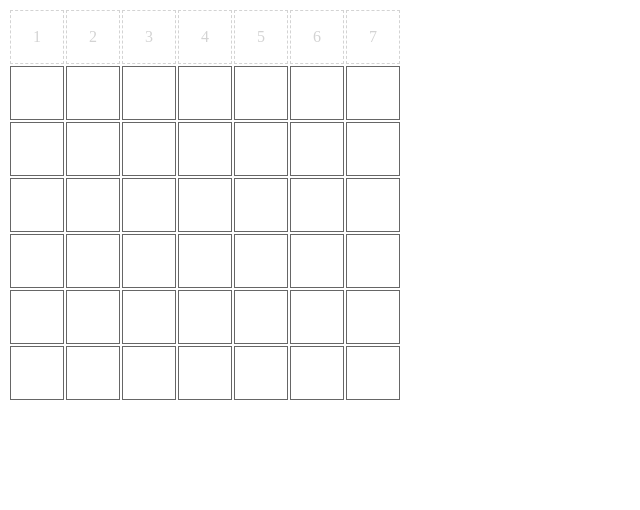
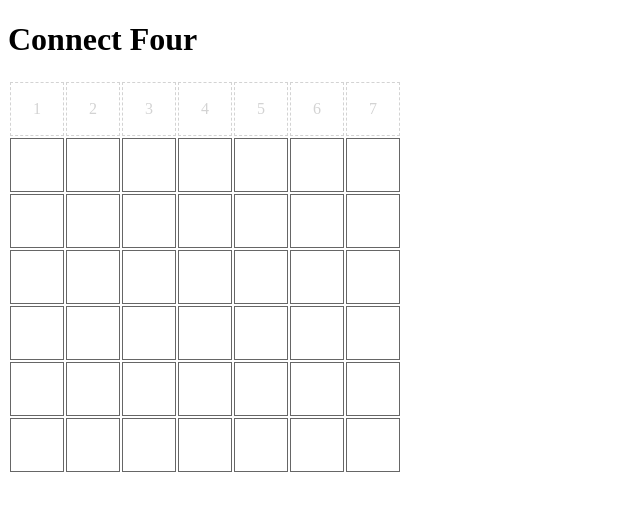
Before and after one commit to mtoprak53/connectFour, a plain HTML site: page index.html in a window 1280 px wide. Shown: the whole page, without its empty margins (0-640 px from the left). Drawn offline with Linux system fonts and the light colour scheme.

Commit message:
22/07/04-1

```diff
--- a/index.html
+++ b/index.html
@@ -6,10 +6,11 @@
   <link href="connect4.css" rel="stylesheet">
 </head>
 <body>
+  <h1>Connect Four</h1>
 
-<div id="game">
-  <table id="board"></table>
-</div>
+  <div id="game">
+    <table id="board"></table>
+  </div>
 
 <script src="connect4.js"></script>
 
```
